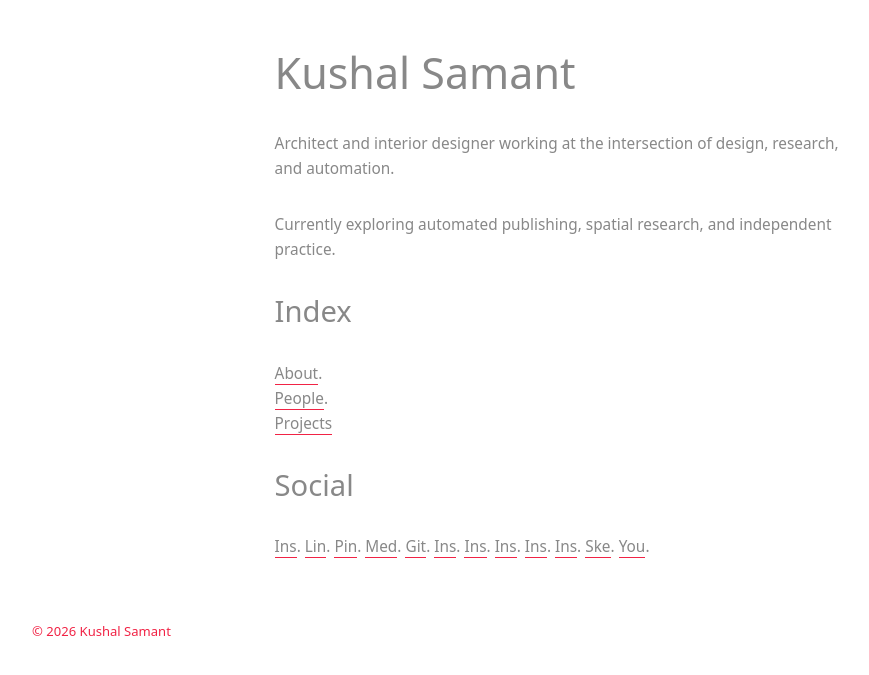
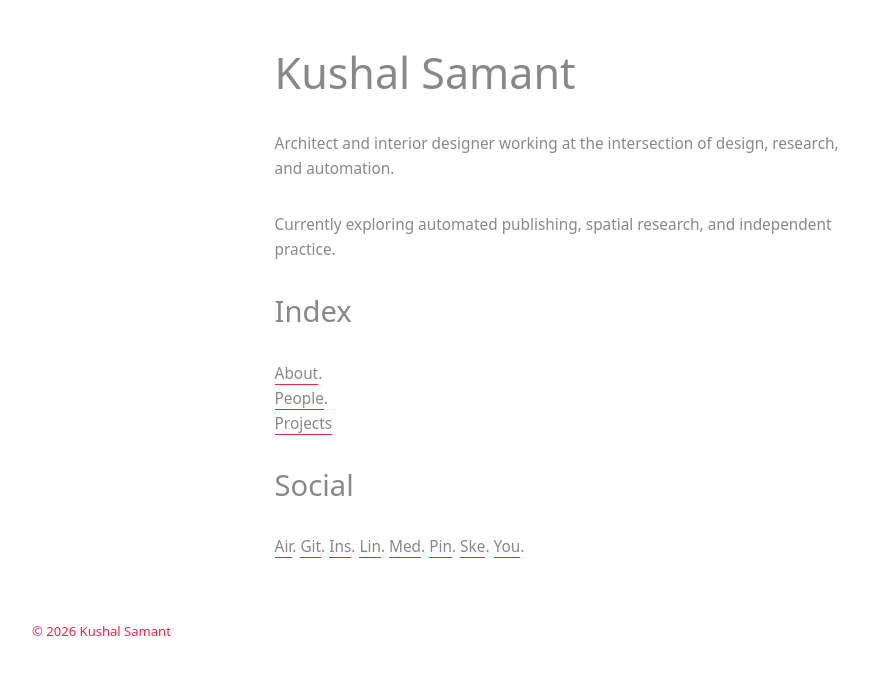
Before and after one commit to kushalsamant/kushalsamant.github.io, a Jekyll site: the page built from index.md, in a window 1280 px wide. Shown: the top 675 px of the page, without its empty margins (14-883 px from the left). Built offline with Jekyll 4.4.1, drawn with Linux system fonts in a browser that asks for light colours; our own code applies the rules of GitHub Pages for plain Markdown files.

Commit message:
Update index.md

```diff
--- a/index.md
+++ b/index.md
@@ -14,15 +14,11 @@ and independent practice.
 
 ## Social
 
+[Air](https://airbnb.co.in/users/show/21563871).
+[Git](https://github.com/kushalsamant).
 [Ins](https://instagram.com/kvshvl).
 [Lin](https://linkedin.com/in/kvshvl).
+[Med](https://medium.com/kvshvl).
 [Pin](https://in.pinterest.com/kvshvl).
-[Med](https://medium.com/kvshvl).
-[Git](https://github.com/kushalsamant).
-[Ins](https://instagram.com/kvshvl).
-[Ins](https://instagram.com/kvshvl).
-[Ins](https://instagram.com/kvshvl).
-[Ins](https://instagram.com/kvshvl).
-[Ins](https://instagram.com/kvshvl).
 [Ske](https://sketchfab.com/kvshvl/models).
 [You](https://youtube.com/@kvshvl/videos).
```
